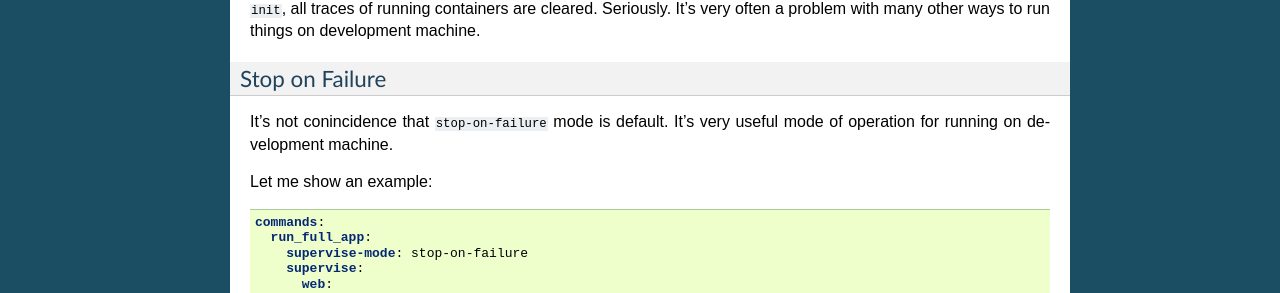
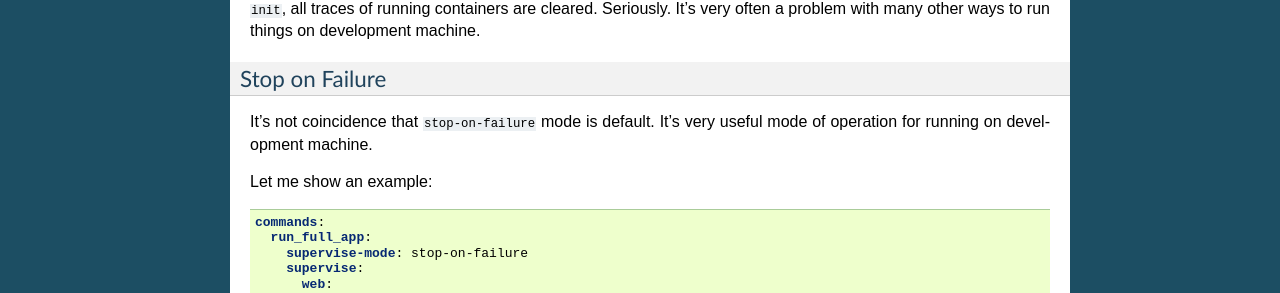
Before and after one commit to tailhook/vagga, a Sphinx documentation site: the page built from docs/supervision.rst, in a window 1280 px wide. Shown: the part 476-769 px from the top of the page. Built offline with Sphinx 7.4.7, drawn with Linux system fonts in a browser that asks for light colours.

Commit message:
Tiny documentation enhancement

```diff
--- a/docs/compare_to_docker.rst
+++ b/docs/compare_to_docker.rst
@@ -2,7 +2,7 @@
 Vagga vs Docker
 ===============
 
-Both products use linux namespaces (a/k/a linux containers) to to the work.
+Both products use linux namespaces (a/k/a linux containers) to the work.
 However, docker requires root privileges to run, and doesn't allow to make
 development evironments as easy as vagga.
 
--- a/docs/supervision.rst
+++ b/docs/supervision.rst
@@ -36,7 +36,7 @@ ways to run things on development machine.
 Stop on Failure
 ---------------
 
-It's not conincidence that ``stop-on-failure`` mode is default. It's very
+It's not coincidence that ``stop-on-failure`` mode is default. It's very
 useful mode of operation for running on development machine.
 
 Let me show an example:
```
